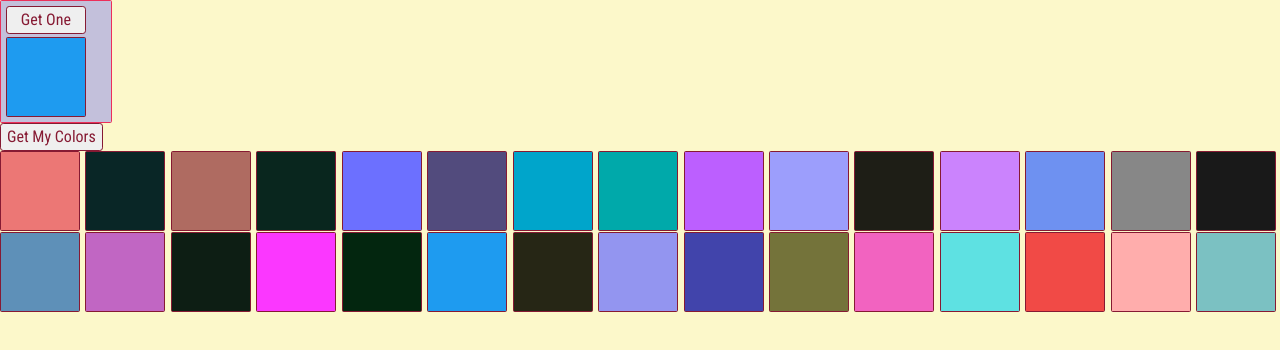
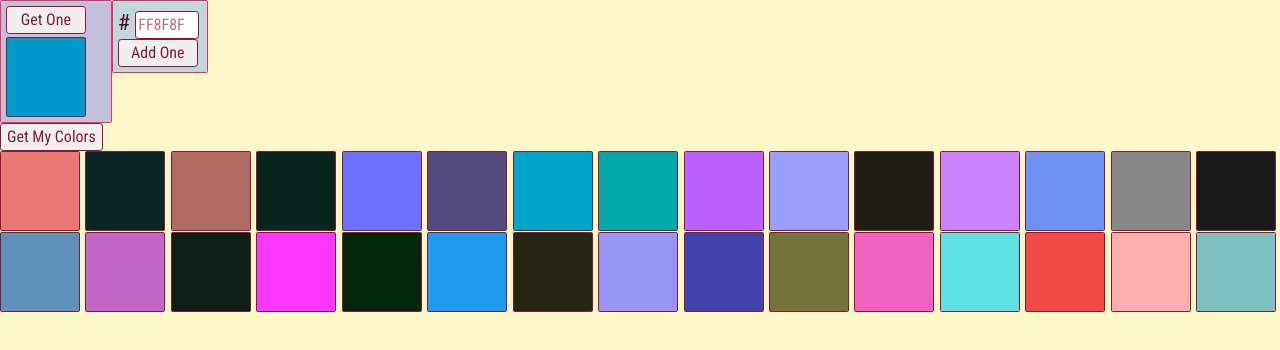
Before and after one commit to ElBrewster/ColorSandbox, a React (Vite) app in the folder colorbox/: page / in a window 1280 px wide. Shown: the top 350 px of the page. Built offline with nearby package versions, Linux system fonts and the light colour scheme.

Commit message:
Add form limits with regex and html

```diff
--- a/colorbox/src/app/App.jsx
+++ b/colorbox/src/app/App.jsx
@@ -2,6 +2,7 @@ import { useState } from 'react'
 import './App.scss';
 import Color from "../color/Color";
 import colorData from "../data";
+import Form from '../form/Form';
 
 function App() {
   const [myColorData, setCount] = useState(colorData);
@@ -24,9 +25,14 @@ function App() {
 
   return (
     <div className="App">
-      <div className="random-color-box">
-        <button className="show-one-color" onClick={handleClickRandom}>Get One</button>
-        <Color key={randomColor.id} color={randomColor.hex}/>
+      <div className="top-container">
+        <div className="random-color-box">
+          <button className="show-one-color" onClick={handleClickRandom}>Get One</button>
+          <Color key={randomColor.id} color={randomColor.hex}/>
+        </div>
+        <div className="form-container">
+          <Form />
+        </div>
       </div>
       <div className="my-paint-box">
         <button className="get-my-colors" onClick={handleClickAll}>Get My Colors</button>
--- a/colorbox/src/app/App.scss
+++ b/colorbox/src/app/App.scss
@@ -1,5 +1,11 @@
 @use "src/index.scss" as *;
 
+.top-container{
+  display: flex;
+  flex-direction: row;
+}
+
+//---Buttons----
 .show-one-color,
 .get-my-colors{
   border: 1px solid $watermelonGrayCreep;
--- a/colorbox/src/color/Color.jsx
+++ b/colorbox/src/color/Color.jsx
@@ -13,7 +13,7 @@ export default function Color({color}) {
     }
 
     return(
-        <section className="color-box stacked" onMouseOver={handleMouseOver} style={{backgroundColor: color ? color :"#1e9bf0"}}>
+        <section className="color-box stacked" onMouseOver={handleMouseOver} style={{backgroundColor: color ? color :"#09c"}}>
             {/* style={{display: preprocessCSS.color ? "block" : "none"}} */}
 
         </section>
--- a/colorbox/src/form/Form.jsx
+++ b/colorbox/src/form/Form.jsx
@@ -0,0 +1,39 @@
+import React, { useState } from "react";
+import "./Form.scss";
+
+export default function Form() {
+    const [inputColor, setInputColor] = useState({hex: ""});
+//need regex [a-z] \d
+    function handleSubmit(e) {
+        e.preventDefault();
+        // we want to submit this: {id: Date.Now(), hex:""}
+        console.log("inputColor: ", inputColor)
+    }
+
+    function handleChange(e) {
+        console.log(e.target.value)
+        const result = e.target.value.replace(/[^a-z0-9]/gi, "");
+        setInputColor({hex: result})
+    }
+
+    return(
+        <form className="my-form" onSubmit={handleSubmit}>
+            <div className="input-container">
+                <label htmlFor="hex" className="hex-input-label">#&nbsp;</label>
+                <input
+                    type="text"
+                    name="hex"
+                    id="hex"
+                    placeholder="FF8F8F"
+                    minLength="3"
+                    maxLength="6"
+                    pattern="[a-zA-Z0-9-]+" required
+                    className="color-input"
+                    onChange={handleChange}
+                    value={inputColor.hex}
+                />
+            </div>
+            <button className="submit-button">Add One</button>
+        </form>
+    );
+}
--- a/colorbox/src/form/Form.scss
+++ b/colorbox/src/form/Form.scss
@@ -0,0 +1,51 @@
+@use "src/index.scss" as *;
+
+.my-form{
+    background-color: $whiteGrayBlue;
+    border: 1px solid $watermelon;
+    border-radius: .1rem;
+    color: $watermelonDark;
+    display: flex;
+    flex-direction: column;
+    min-width: 6rem;
+    padding: .3rem;
+}
+
+.hex-input-label{
+    font-size: 1.4rem;
+}
+
+.color-input{
+    border-radius: .2rem;
+    border: 1px solid $watermelonGrayCreep;
+    color: 1px solid $watermelonDarker;
+
+    max-width: 4rem;
+}
+input, select, textarea {
+  color: $watermelon;
+}
+.color-input::placeholder{
+    color: $watermelonGrayCreep;
+    font-weight: 300, 1;
+    opacity: .6;
+}
+.submit-button {
+  border: 1px solid $watermelonGrayCreep;
+  border-radius: .2rem;
+  color: $watermelonGrayCreep;
+  width: 5rem;
+}
+
+.submit-button:hover{
+  background-color: $cerealMilk;
+  border-radius: .2rem;
+  border-color: 1px solid $watermelonDark;
+  color: $watermelonGrayCreep;
+}
+
+.submit-button:active{
+  background-color: $orangey;
+  border-color: $watermelonDark;
+  color: $watermelonDark;
+}
--- a/colorbox/src/index.scss
+++ b/colorbox/src/index.scss
@@ -12,6 +12,8 @@ $watermelonDarker: rgb(28, 6, 11);
 
 $grayPurple:rgb(110, 108, 123);
 $whiteGrayPurple:rgb(195, 192, 219);
+$whiteGrayBlue:rgb(192, 215, 219);
+
 
 
 //Andy Bell's CSS reset:
```
